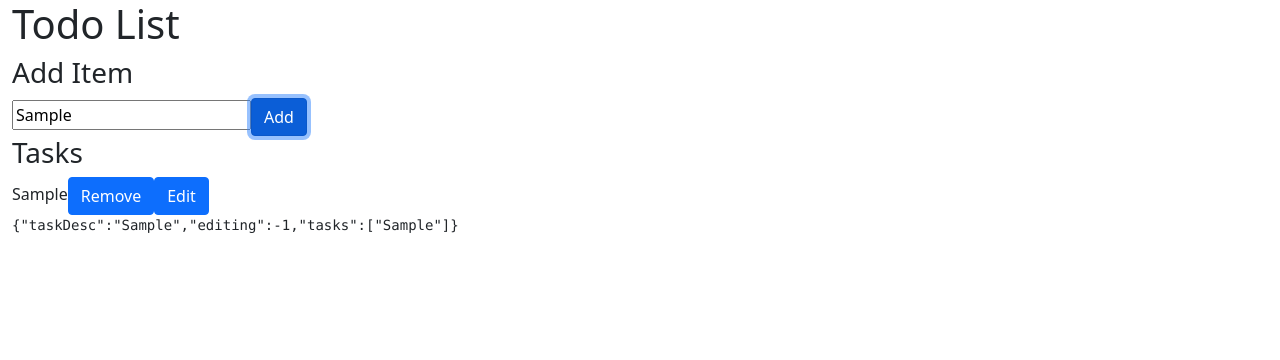
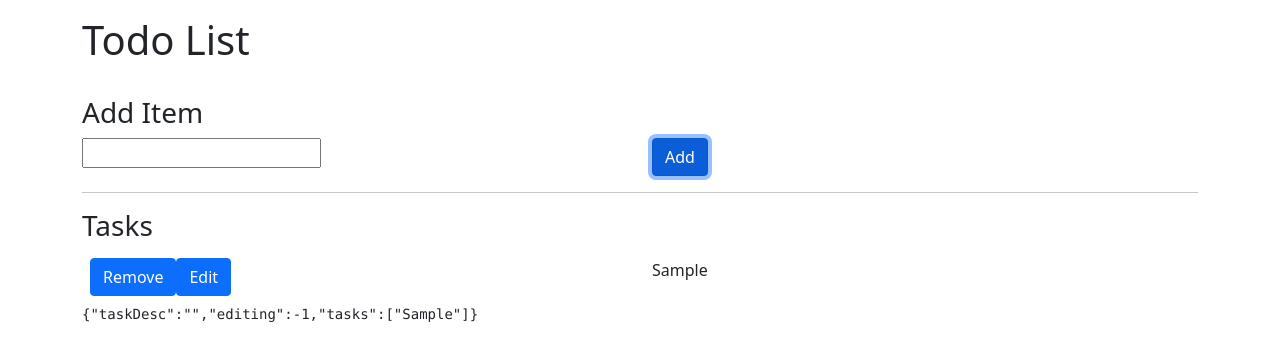
Before and after one commit to alan-palacios/TodoList, a React (Create React App) app in the folder frontend/: page / in a window 1280 px wide. Both pictures are taken after typing "Sample" into the empty fields and a click on the button "Add". Shown: the top 360 px of the page. Built offline with nearby package versions, Linux system fonts and the light colour scheme.

Commit message:
add task component and basic crud with state

```diff
--- a/frontend/src/App.js
+++ b/frontend/src/App.js
@@ -1,6 +1,7 @@
 import React from 'react';
 import { Button, Col, Container, Row} from 'react-bootstrap';
 import './App.css';
+import Task from './components/Task';
 
 class App extends React.Component {
   constructor(props){
@@ -9,6 +10,7 @@ class App extends React.Component {
     this.removeTask = this.removeTask.bind(this);
     this.editTask = this.editTask.bind(this);
     this.updateTask = this.updateTask.bind(this);
+    this.saveTask = this.saveTask.bind(this);
     this.state = {
       taskDesc: '',
       editing: -1,
@@ -16,14 +18,15 @@ class App extends React.Component {
     }
   }
   addTask(){
+    if(this.state.taskDesc==='') return;
     let tasks = this.state.tasks;
     tasks.push(this.state.taskDesc);
-    this.setState({"tasks":tasks});
+    this.setState({"tasks":tasks, taskDesc:''});
   }
   removeTask(index){
     let tasks = this.state.tasks;
     tasks.splice(index,1);
-    this.setState({"tasks":tasks});
+    this.setState({"tasks":tasks, editing:-1});
   }
   editTask(index){
     this.setState({editing:index, editingTask:this.state.tasks[index]});
@@ -33,53 +36,59 @@ class App extends React.Component {
     tasks[index]=value;
     this.setState({"tasks":tasks});
   }
-
-  renderTasks(){
-    return this.state.tasks.map( (task,index) =>
-      {
-        if(this.state.editing===index){
-          return(
-            <div key={index}>
-                <div>
-                  <input id="editingTask" onChange={(e)=>this.updateTask(index, e.target.value)} value={this.state.tasks[index]}/>
-                  <Button onClick={()=>this.setState({editing:-1}) }>Save</Button>
-                </div>
-            </div>)
-        }else{
-          return(
-            <div key={index}>
-                <div>
-                  <span>{task}</span>
-                  <Button onClick={()=>this.removeTask(index)}>Remove</Button>
-                  <Button onClick={()=>this.editTask(index)}>Edit</Button>
-                </div>
-            </div>)
-        }
-      });
+  saveTask(){
+    this.setState({editing:-1});
   }
   handleChange(e){
     this.setState({[e.target.id]: e.target.value});
   }
 
+  renderTasks(){
+    if(this.state.tasks.length>0) return (
+        <div>
+          <hr />
+          <h3>Tasks</h3>
+          {
+            this.state.tasks.map( (desc,index) =>{
+              const props = {
+                index,
+                desc:this.state.tasks[index],
+                editable: this.state.editing===index,
+                removeTask: this.removeTask,
+                editTask: this.editTask,
+                updateTask: this.updateTask,
+                handleChange: this.handleChange,
+                saveTask: this.saveTask,
+              }
+              return <Task key={index} {...props}/>
+            })
+          }
+        </div>
+      )
+  }
+
   render(){
     return (
-      <Container fluid>
+      <Container className="pt-3">
         <Row>
           <Col>
             <h1>Todo List</h1>
+            <br />
             <h3>Add Item</h3>
-            <div>
-              <input id="taskDesc" onChange={e=>this.handleChange(e)} value={this.state.taskDesc}/>
-              <Button onClick={this.addTask}>Add</Button>
-            </div>
-            <h3>Tasks</h3>
+            <Row>
+              <Col>
+                <input id="taskDesc" onChange={e=>this.handleChange(e)} value={this.state.taskDesc}/>
+              </Col>
+              <Col>
+                <Button onClick={this.addTask}>Add</Button>
+              </Col>
+            </Row>
             {this.renderTasks()}
             <pre>
               {JSON.stringify(this.state)}
             </pre>
           </Col>
         </Row>
-
       </Container>
     );
   }
--- /dev/null
+++ b/frontend/src/components/Task.js
@@ -0,0 +1,35 @@
+import { Button, Col, Row} from 'react-bootstrap';
+
+function Task(props){
+	function renderButtons() {
+		return (props.editable)?
+			<div>
+				<Button onClick={()=>props.removeTask(props.index)}>Remove</Button>
+            	<Button onClick={()=>props.saveTask() }>Save</Button>
+			</div>
+		:
+			<div>
+				<Button onClick={()=>props.removeTask(props.index)}>Remove</Button>
+				<Button onClick={()=>props.editTask(props.index)}>Edit</Button>
+			</div>
+	}
+	function renderLabel() {
+		return (props.editable)?
+            <input id="editingTask" onChange={(e)=>props.updateTask(props.index, e.target.value)} value={props.desc}/>
+		:
+			<span>{props.desc}</span>
+	}
+
+	return(
+		<Row key={props.index} className="p-2">
+			<Col >
+				{renderButtons()}
+			</Col>
+			<Col>
+				{renderLabel()}
+			</Col>
+		</Row>
+	)
+}
+
+export default Task;
```
